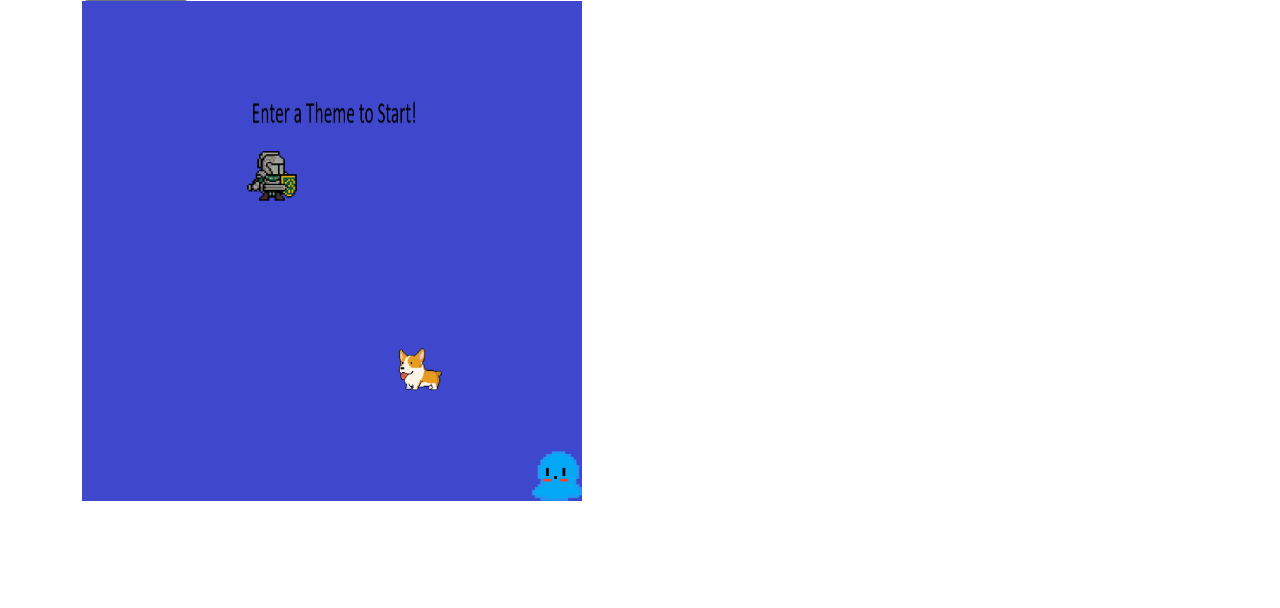
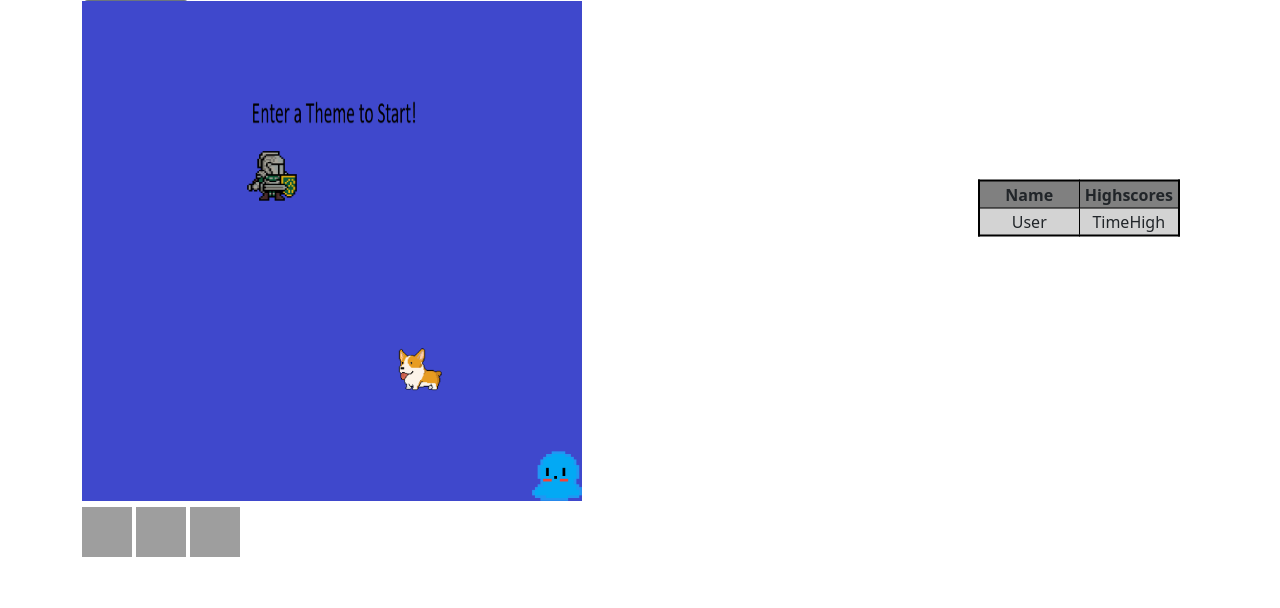
Before and after one commit to Pjt727/Hackathon2023, a Django app: page /play/1/1/ in a window 1280 px wide. Shown: the part 192-800 px from the top of the page. Run offline with Django 4.2, Linux system fonts and the light colour scheme; grey boxes are pictures that could not be loaded.

Commit message:
Life counter no logic + highscore no logic

```diff
--- a/bullet_fighter/templates/game/play.html
+++ b/bullet_fighter/templates/game/play.html
@@ -6,6 +6,41 @@
 <form action={% url 'play' level id %} method="POST"> {% csrf_token %} {{ themeForm.as_p }} <input type="submit" value="Get Theme" class="btn btn-secondary"> </form>
 
 <canvas id="myCanvas" width="500" height="500" image="{{ background }}"></canvas>
+
+<div>
+   <img src="{% static 'game_assets/Heart.png' %}" width="50" height="50">
+   <img src="{% static 'game_assets/Heart.png' %}" width="50" height="50">
+   <img src="{% static 'game_assets/Heart.png' %}" width="50" height="50">
+</div>
+
+<head>
+    <style>
+      table {
+        position: absolute;
+        top: 50%;
+        right: 100px;
+        transform: translate(0, -50%);
+        border: 2px solid black;
+      }
+      td, th {
+        border: 1px solid black;
+      }
+    </style>
+</head>
+<body>
+<table>
+    <tr bgcolor="grey" align="center">
+        <th width="100">Name</th>
+        <th width="100">Highscores</th>
+    </tr>
+    <tr bgcolor="lightgrey" align="center">
+        <td width="100">User</td>
+        <td width="100">TimeHigh</td>
+    </tr>
+
+</table>
+
+</body>
 
 <div class="modal" tabindex="-1">
     <div class="modal-dialog">
```
